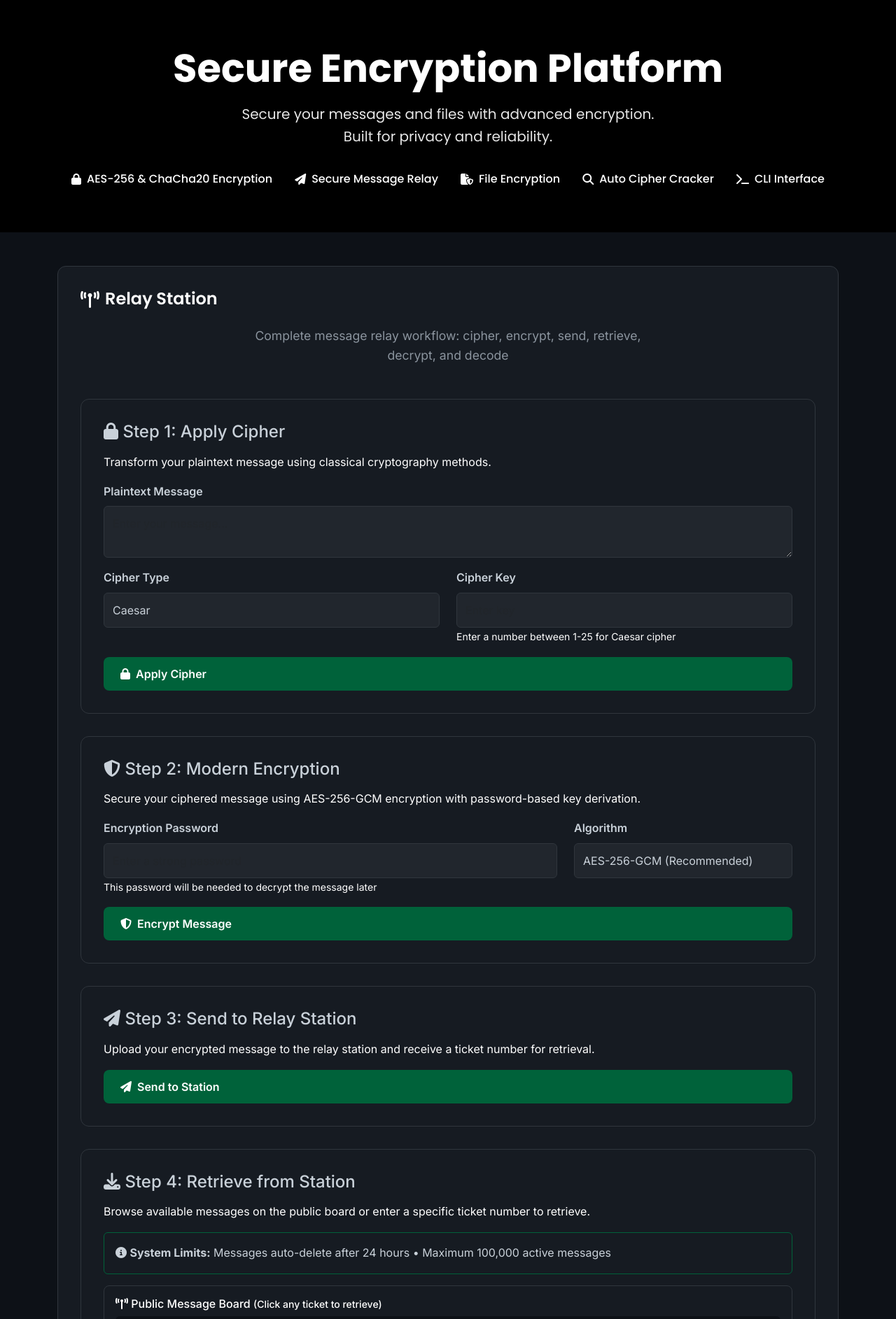
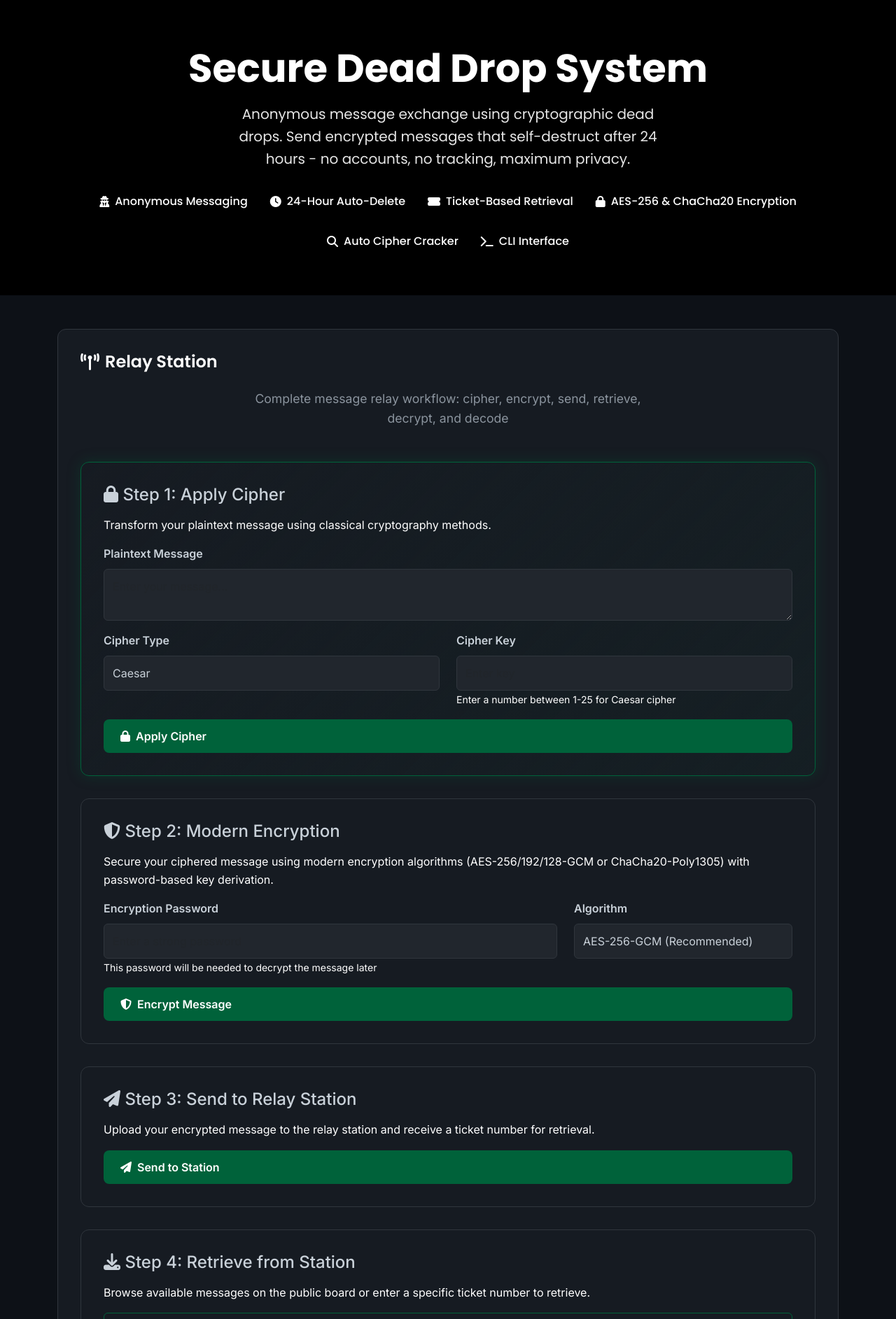
Before and after one commit to dokabi-recon67/cipherstation, a Flask app: page / in a window 1280 px wide. Shown: the part 77-1962 px from the top of the page at 70% size. Run offline with Flask 3, Linux system fonts and the light colour scheme; data comes from the database, SQL or seed files in the repository; some libraries are stand-ins or nearby versions.

Commit message:
✨ Add automatic step progression with smooth scrolling
🎯 Features:
- Auto-highlight next step after successful completion
- Smooth scroll to active step (centered view)
- Visual feedback with green glow and checkmarks
- Guided workflow from Step 1 → Step 6
- 500ms delay for better visual feedback

🎨 UI Improvements:
- Active steps: Green border + subtle glow effect
- Completed steps: Checkmark (✓) in top-right corner
- Smooth CSS transitions for all state changes
- Auto-scroll uses smooth behavior for fluid UX

🚀 User Experience:
- No manual navigation needed
- Clear progress indication
- Intuitive guided workflow
- Enhanced dead drop process flow

```diff
--- a/relaystation/templates/index.html
+++ b/relaystation/templates/index.html
@@ -3,7 +3,8 @@
 <head>
     <meta charset="UTF-8">
     <meta name="viewport" content="width=device-width, initial-scale=1.0">
-    <title>CipherStation - Secure Encryption Platform</title>
+    <meta name="description" content="Anonymous secure dead drop messaging system. Send encrypted messages that self-destruct after 24 hours. No accounts, no tracking, maximum privacy.">
+    <title>CipherStation - Secure Dead Drop System</title>
     <link rel="icon" type="image/x-icon" href="{{ url_for('static', filename='favicon.ico') }}">
     <link rel="icon" type="image/png" href="{{ url_for('static', filename='android-chrome-192x192.png') }}">
     <link href="https://cdn.jsdelivr.net/npm/bootstrap@5.3.0/dist/css/bootstrap.min.css" rel="stylesheet">
@@ -220,6 +221,29 @@
             border-radius: 12px;
             padding: 2rem;
             margin-bottom: 2rem;
+            transition: all 0.3s ease;
+            position: relative;
+        }
+
+        .controls-section.step-active {
+            border-color: var(--green);
+            box-shadow: 0 0 20px rgba(0, 98, 58, 0.3);
+            background: linear-gradient(135deg, var(--bg-secondary) 0%, rgba(0, 98, 58, 0.05) 100%);
+        }
+
+        .controls-section.step-completed {
+            border-color: rgba(0, 98, 58, 0.5);
+            background: linear-gradient(135deg, var(--bg-secondary) 0%, rgba(0, 98, 58, 0.02) 100%);
+        }
+
+        .controls-section.step-completed::after {
+            content: '✓';
+            position: absolute;
+            top: 1rem;
+            right: 1rem;
+            color: var(--green);
+            font-size: 1.5rem;
+            font-weight: bold;
         }
 
         .form-label {
@@ -605,23 +629,29 @@
     <!-- Hero Banner -->
     <section class="hero-banner">
         <div class="container">
-            <h1 class="hero-title">Secure Encryption Platform</h1>
+            <h1 class="hero-title">
+                Secure Dead Drop System
+            </h1>
             <p class="hero-subtitle">
-                Secure your messages and files with advanced encryption.
-                Built for privacy and reliability.
+                Anonymous message exchange using cryptographic dead drops. Send encrypted messages
+                that self-destruct after 24 hours - no accounts, no tracking, maximum privacy.
             </p>
             <div class="hero-features">
                 <div class="hero-feature">
+                    <i class="fas fa-user-secret"></i>
+                    Anonymous Messaging
+                </div>
+                <div class="hero-feature">
+                    <i class="fas fa-clock"></i>
+                    24-Hour Auto-Delete
+                </div>
+                <div class="hero-feature">
+                    <i class="fas fa-ticket-alt"></i>
+                    Ticket-Based Retrieval
+                </div>
+                <div class="hero-feature">
                     <i class="fas fa-lock"></i>
                     AES-256 & ChaCha20 Encryption
-                </div>
-                <div class="hero-feature">
-                    <i class="fas fa-paper-plane"></i>
-                    Secure Message Relay
-                </div>
-                <div class="hero-feature">
-                    <i class="fas fa-file-shield"></i>
-                    File Encryption
                 </div>
                 <div class="hero-feature">
                     <i class="fas fa-search"></i>
@@ -648,7 +678,7 @@
                 </p>
 
                 <!-- Step 1: Cipher -->
-                <div class="controls-section">
+                <div id="step1" class="controls-section step-active">
                     <h4 class="mb-3">
                         <i class="fas fa-lock"></i> Step 1: Apply Cipher
                     </h4>
@@ -682,11 +712,11 @@
                 </div>
 
                 <!-- Step 2: Encrypt -->
-                <div class="controls-section">
+                <div id="step2" class="controls-section">
                     <h4 class="mb-3">
                         <i class="fas fa-shield-alt"></i> Step 2: Modern Encryption
                     </h4>
-                    <p class="text-white mb-3">Secure your ciphered message using AES-256-GCM encryption with password-based key derivation.</p>
+                    <p class="text-white mb-3">Secure your ciphered message using modern encryption algorithms (AES-256/192/128-GCM or ChaCha20-Poly1305) with password-based key derivation.</p>
                     <div class="row mb-3">
                         <div class="col-md-8">
                             <label for="enc_password" class="form-label">Encryption Password</label>
@@ -711,7 +741,7 @@
                 </div>
 
                 <!-- Step 3: Send to Station -->
-                <div class="controls-section">
+                <div id="step3" class="controls-section">
                     <h4 class="mb-3">
                         <i class="fas fa-paper-plane"></i> Step 3: Send to Relay Station
                     </h4>
@@ -772,7 +802,7 @@
                     </div>
 
                 <!-- Step 4: Retrieve -->
-                <div class="controls-section">
+                <div id="step4" class="controls-section">
                     <h4 class="mb-3">
                         <i class="fas fa-download"></i> Step 4: Retrieve from Station
                     </h4>
@@ -831,7 +861,7 @@
                 </div>
 
                 <!-- Step 5: Decrypt -->
-                <div class="controls-section">
+                <div id="step5" class="controls-section">
                     <h4 class="mb-3">
                         <i class="fas fa-unlock"></i> Step 5: Decrypt Message
                     </h4>
@@ -860,7 +890,7 @@
                     </div>
 
                 <!-- Step 6: Decode -->
-                <div class="controls-section">
+                <div id="step6" class="controls-section">
                     <h4 class="mb-3">
                         <i class="fas fa-key"></i> Step 6: Decode Cipher
                     </h4>
@@ -1219,6 +1249,49 @@
         let retrieved = '';
         let retrieved_salt = '';
         let decrypted = '';
+
+        // Step progression system
+        let currentStep = 1;
+        const totalSteps = 6;
+
+        function activateStep(stepNumber) {
+            // Remove active class from all steps
+            for (let i = 1; i <= totalSteps; i++) {
+                const stepElement = document.getElementById(`step${i}`);
+                if (stepElement) {
+                    stepElement.classList.remove('step-active');
+                }
+            }
+
+            // Add active class to current step
+            const activeStep = document.getElementById(`step${stepNumber}`);
+            if (activeStep) {
+                activeStep.classList.add('step-active');
+
+                // Smooth scroll to the step
+                activeStep.scrollIntoView({
+                    behavior: 'smooth',
+                    block: 'center'
+                });
+            }
+
+            currentStep = stepNumber;
+        }
+
+        function completeStep(stepNumber) {
+            const stepElement = document.getElementById(`step${stepNumber}`);
+            if (stepElement) {
+                stepElement.classList.remove('step-active');
+                stepElement.classList.add('step-completed');
+            }
+
+            // Activate next step if available
+            if (stepNumber < totalSteps) {
+                setTimeout(() => {
+                    activateStep(stepNumber + 1);
+                }, 500); // Small delay for visual feedback
+            }
+        }
 
         // Helper function to show feedback
         function showFeedback(elementId, type, message, show = true) {
@@ -1337,6 +1410,8 @@
                 if (result.success && result.result) {
                     ciphertext = result.result;
                     showFeedback('ciphertext_output', 'success', `Ciphertext: ${ciphertext}`);
+                    // Complete step 1 and move to step 2
+                    completeStep(1);
                 } else {
                     showFeedback('cipher_api_error', 'error', `${result.error || 'Encoding failed'}`);
                 }
@@ -1370,6 +1445,8 @@
                     encrypted = result.encrypted;
                     encryptedAlgorithm = algorithm; // Store algorithm for later use
                     showFeedback('encrypted_output', 'success', `Message encrypted successfully using ${algorithm.toUpperCase()}`);
+                    // Complete step 2 and move to step 3
+                    completeStep(2);
                 } else {
                     showFeedback('encrypt_api_error', 'error', `${result.error || 'Encryption failed'}`);
                 }
@@ -1410,6 +1487,8 @@
                     document.getElementById('dec_algorithm').value = algorithm;
                     // Show station preview
                     showStationPreview(ticket);
+                    // Complete step 3 and move to step 4
+                    completeStep(3);
                 } else {
                     showFeedback('send_api_error', 'error', `${result.error || 'Send failed'}`);
                 }
@@ -1449,6 +1528,8 @@
                     retrieved = result.message.encrypted;
                     retrieved_salt = result.message.salt || '';
                     showFeedback('retrieved_output', 'success', `Message retrieved: ${retrieved.substring(0, 50)}...`);
+                    // Complete step 4 and move to step 5
+                    completeStep(4);
                 } else {
                     showFeedback('retrieve_api_error', 'error', `${result.error || 'Retrieve failed'}`);
                 }
@@ -1485,6 +1566,8 @@
                 if (result.success && result.decrypted) {
                     decrypted = result.decrypted;
                     showFeedback('decrypted_output', 'success', `Decrypted using ${algorithm.toUpperCase()}: ${decrypted}`);
+                    // Complete step 5 and move to step 6
+                    completeStep(5);
                 } else {
                     showFeedback('decrypt_api_error', 'error', `${result.error || 'Decryption failed'}`);
                 }
@@ -1517,6 +1600,8 @@
 
                 if (result.success && result.result) {
                     showFeedback('decoded_output', 'success', `Final Message: ${result.result}`);
+                    // Complete step 6 - workflow finished!
+                    completeStep(6);
                 } else {
                     showFeedback('decode_api_error', 'error', `${result.error || 'Decoding failed'}`);
                 }
```
Lines whose indentation alone changed are shown as unchanged.
